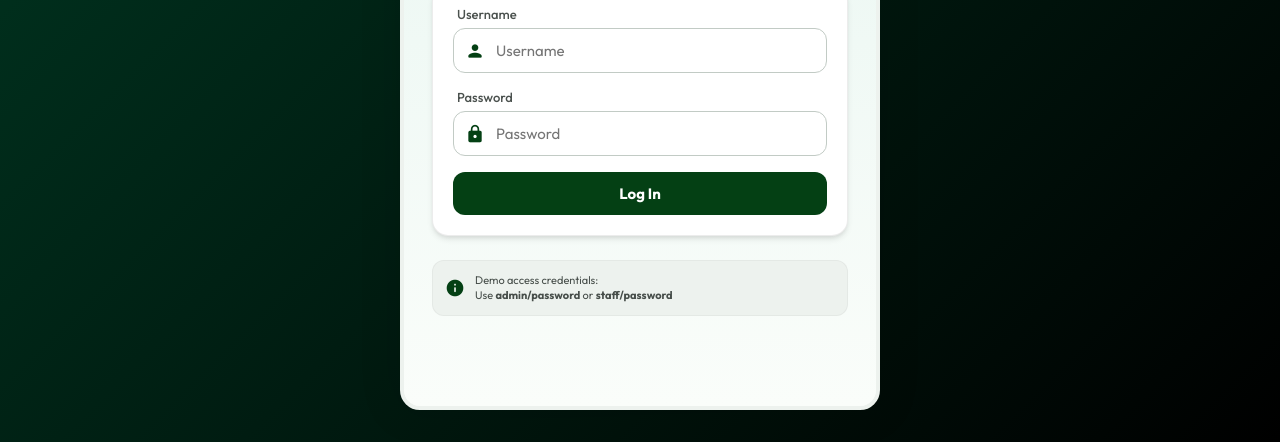
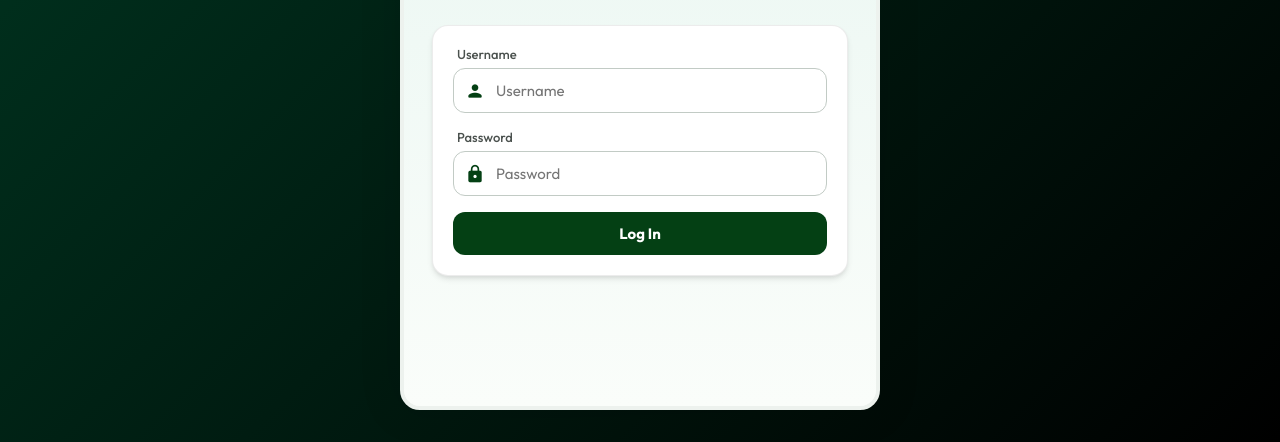
Before and after one commit to nudgeacademy/malabar-chicken-web, a website: page index.html in a window 1280 px wide. Shown: the part 358-800 px from the top of the page. Drawn offline with Linux system fonts and the light colour scheme; no server answers.

Commit message:
Remove demo login info from login screen

```diff
--- a/css/components.css
+++ b/css/components.css
@@ -186,31 +186,6 @@
     display: flex;
     align-items: center;
     justify-content: center;
-}
-
-.demo-info-card {
-    background-color: var(--surface-variant);
-    border-radius: var(--radius-md);
-    border: 1px solid rgba(0,0,0,0.04);
-    padding: 12px;
-    display: flex;
-    align-items: center;
-    gap: 10px;
-    margin-top: 24px;
-    width: 100%;
-}
-
-.demo-info-card p {
-    font-size: 11px;
-    line-height: 15px;
-    color: var(--on-surface);
-    opacity: 0.8;
-}
-
-.info-icon {
-    font-size: 20px;
-    color: var(--primary);
-}
 
 /* 3. HEADER / APP BAR */
 .app-bar {
--- a/index.html
+++ b/index.html
@@ -61,12 +61,6 @@
                         </button>
                     </form>
                 </div>
-
-                <div class="demo-info-card">
-                    <span class="material-icons-round info-icon">info</span>
-                    <p>Demo access credentials:<br>Use <strong>admin/password</strong> or <strong>staff/password</strong></p>
-                </div>
-            </div>
         </section>
 
         <!-- 3. MAIN DASHBOARD SCREEN -->
```
